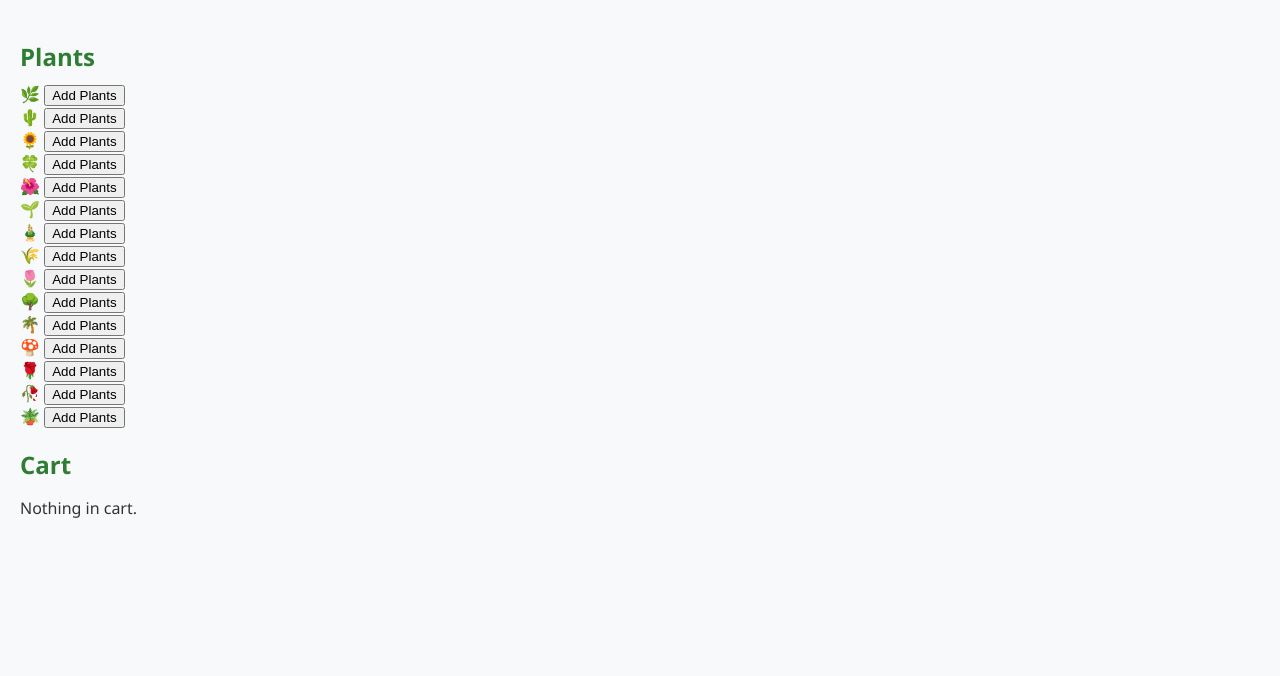
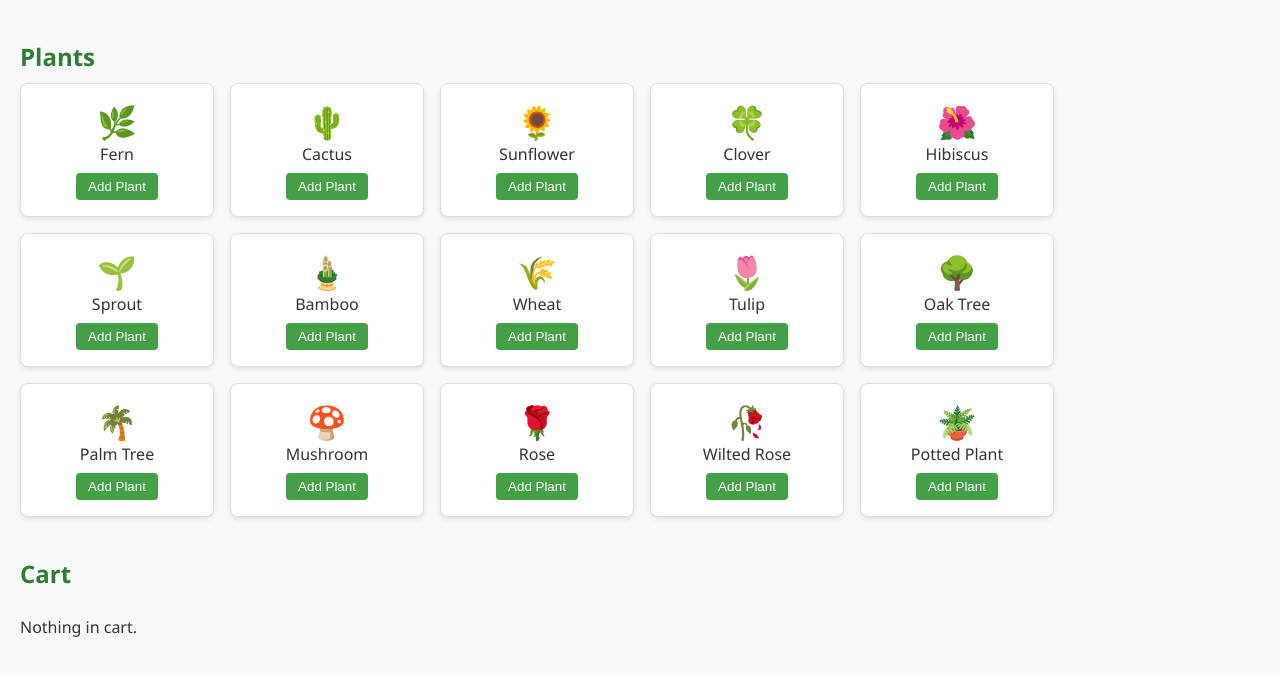
Before and after one commit to kfahlbusch72/proper-plants, a React (Vite) app: page / in a window 1280 px wide. Shown: the top 676 px of the page. Built offline with nearby package versions, Linux system fonts and the light colour scheme.

Commit message:
add components to my jsx pages for the css to make it look better

```diff
--- a/src/components/cart.jsx
+++ b/src/components/cart.jsx
@@ -1,38 +1,23 @@
 function Cart({ cart, addCart, removeCart }) {
   return (
-    <>
+    <div>
       <h2>Cart</h2>
-
+      <div className="cart-container">
         {cart.length === 0 ? (
           <p>Nothing in cart.</p>
         ) : (
-        <>
-          {cart.map((item) => {
-            return (
-              <div key={item.id}>
-                <button
-                  onClick={() => {
-                    removeCart(item);
-                  }}
-                  style={{ color: "red" }}
-                >
-                  -
-                </button>{" "}
+          cart.map((item) => (
+            <div key={item.id} className="cart-item">
+              <button onClick={() => removeCart(item)}>-</button>
               <span>
                 {item.image} {item.name}: {item.quantity}
-                </span>{" "}
-                <button
-                  onClick={() => addCart(item)}
-                  style={{ color: "green" }}
-                >
-                  +
-                </button>
+              </span>
+              <button onClick={() => addCart(item)}>+</button>
             </div>
-            );
-          })}
-        </>
+          ))
         )}
-    </>
+      </div>
+    </div>
   );
 }
 
--- a/src/components/plant.jsx
+++ b/src/components/plant.jsx
@@ -1,10 +1,9 @@
 export default function Plant({ plant, addCart }) {
   return (
-    <div>
-      <b>
-        {plant.image} {plant.Name}
-      </b>{" "}
-      <button onClick={() => addCart(plant)}>Add Plants</button>
+    <div className="plant-card">
+      <div style={{ fontSize: "2rem" }}>{plant.image}</div>
+      <div>{plant.name}</div>
+      <button onClick={() => addCart(plant)}>Add Plant</button>
     </div>
   );
 }
--- a/src/components/plants.jsx
+++ b/src/components/plants.jsx
@@ -2,14 +2,14 @@ import Plant from "./plant";
 
 function Plants({ plants, addCart }) {
   return (
-    <>
+    <div>
       <h2>Plants</h2>
-      <>
+      <div className="plants-container">
         {plants.map((plant) => (
           <Plant key={plant.id} plant={plant} addCart={addCart} />
         ))}
-      </>
-    </>
+      </div>
+    </div>
   );
 }
 
```
Lines whose indentation alone changed are shown as unchanged.
